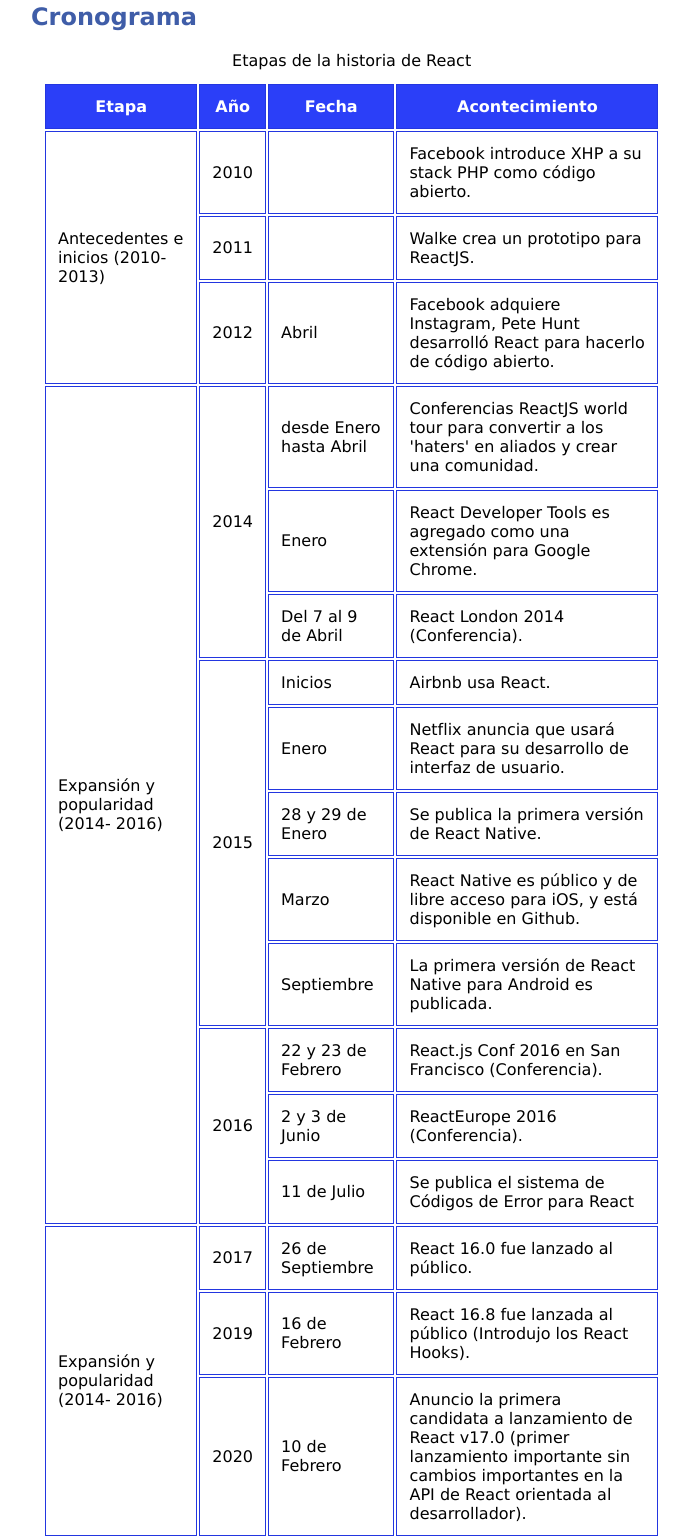
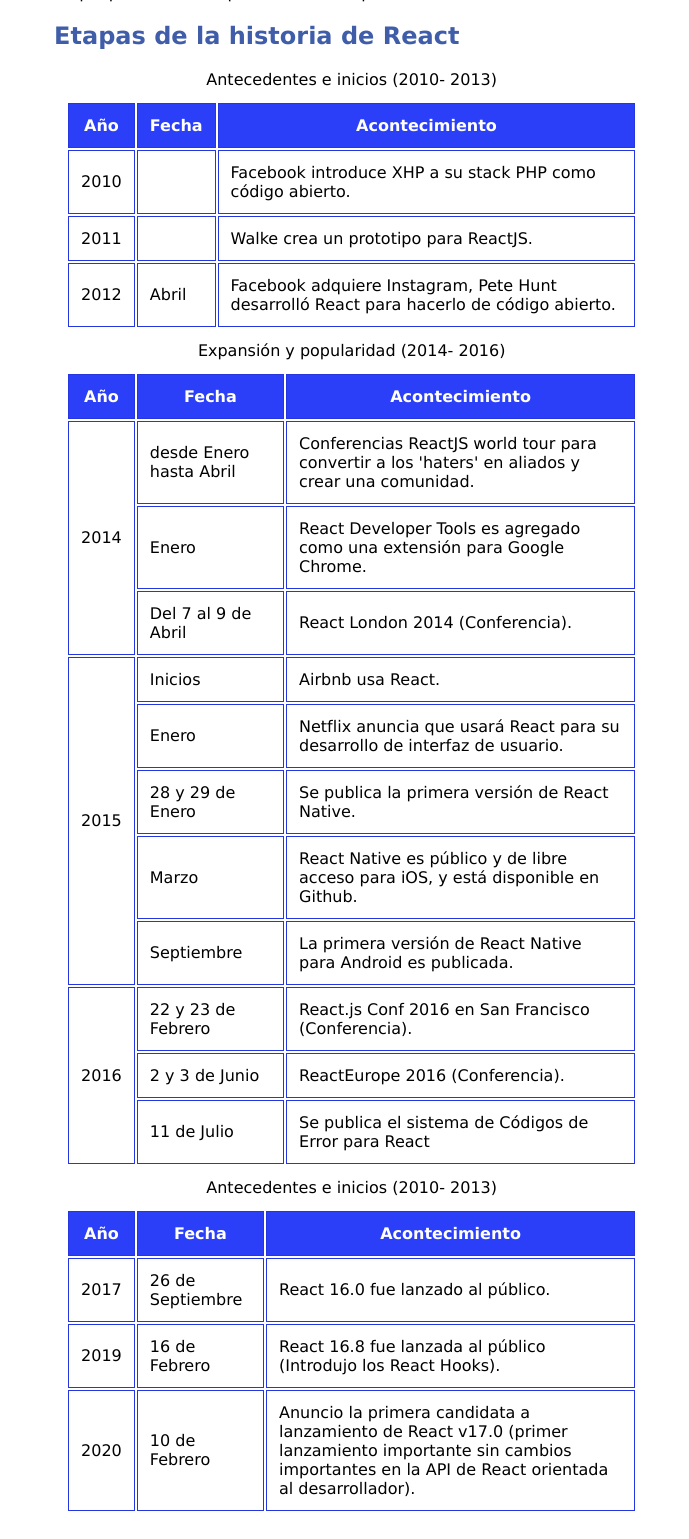
Before and after one commit to uo225211/sew22, a plain HTML site: page historia.html in a window 1280 px wide. Shown: the part 956-2495 px from the top of the page, without its empty margins (208-897 px from the left). Drawn offline with Linux system fonts and the light colour scheme.

Commit message:
Add files via upload

```diff
--- a/historia.html
+++ b/historia.html
@@ -59,15 +59,14 @@
 		mantenerse y actualizar por separado. Las funciones de JavaScript y el objeto del DOM virtual son llamados "fibers" y cada uno se puede operar y actualizar por separado,
 		lo que permite una representación en pantalla más suave.
 	</p>
-</section>
+	</section>
 	<section>
-	<h2>Cronograma</h2>
+	<h2>Etapas de la historia de React</h2>
 
 		<table>
-			<caption>Etapas de la historia de React</caption>
+			<caption>Antecedentes e inicios (2010- 2013)</caption>
 			<thead>
 			<tr>
-				<th> Etapa</th>
 				<th>Año</th>
 				<th>Fecha</th>
 				<th>Acontecimiento</th>
@@ -75,7 +74,6 @@
 		</thead>
 		<tbody>
 			<tr>
-				<td rowspan="3"> Antecedentes e inicios (2010- 2013)</td>
 				<td> 2010</td>
 				<td> </td>
 				<td>Facebook introduce XHP a su stack PHP como código abierto.</td>
@@ -90,8 +88,19 @@
 				<td> Abril</td>
 				<td>Facebook adquiere Instagram, Pete Hunt desarrolló React para hacerlo de código abierto.</td>
 			</tr>
+		</tbody>
+	</table>
+	<table>
+		<caption>Expansión y popularidad (2014- 2016)</caption>
+			<thead>
+				<tr>
+					<th>Año</th>
+					<th>Fecha</th>
+					<th>Acontecimiento</th>
+				</tr>
+			</thead>
+			<tbody>
 			<tr>
-				<td rowspan="11"> Expansión y popularidad (2014- 2016)</td>
 				<td rowspan="3"> 2014</td>
 				<td> desde Enero hasta Abril </td>
 				<td> Conferencias ReactJS world tour para  convertir a los 'haters' en aliados y crear una comunidad.</td>
@@ -138,8 +147,19 @@
 				<td> 11 de Julio </td>
 				<td>  Se publica el sistema de Códigos de Error para React</td>
 			</tr>
+		</tbody>
+	</table>
+	<table>
+		<caption>Antecedentes e inicios (2010- 2013)</caption>
+			<thead>
+				<tr>
+					<th>Año</th>
+					<th>Fecha</th>
+					<th>Acontecimiento</th>
+				</tr>
+			</thead>
+			<tbody>
 			<tr>
-				<td rowspan="3"> Expansión y popularidad (2014- 2016)</td>
 				<td > 2017</td>
 				<td>  26 de Septiembre </td>
 				<td> React 16.0 fue lanzado al público.</td>
```
